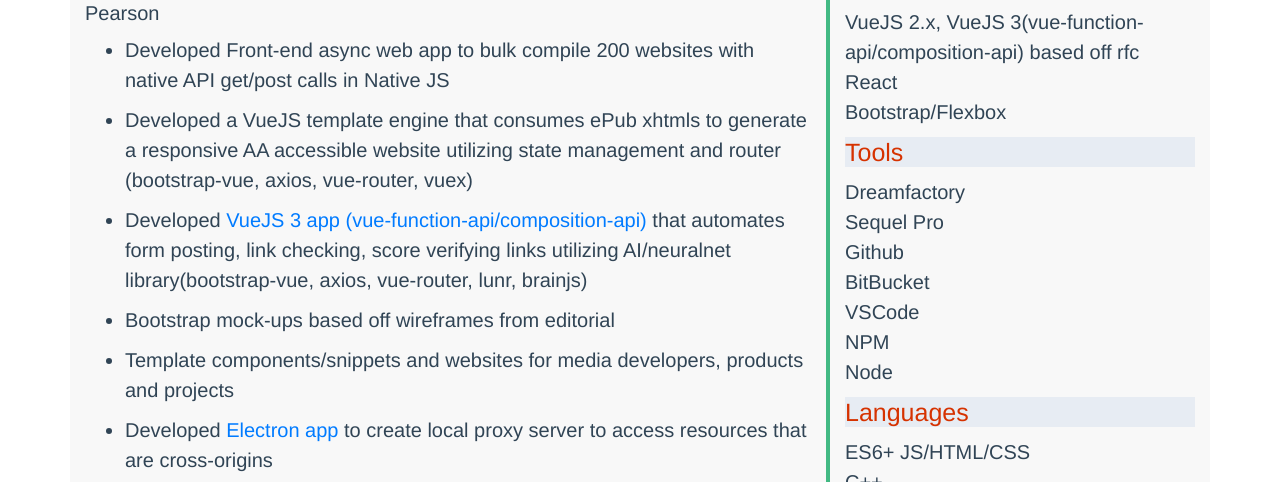
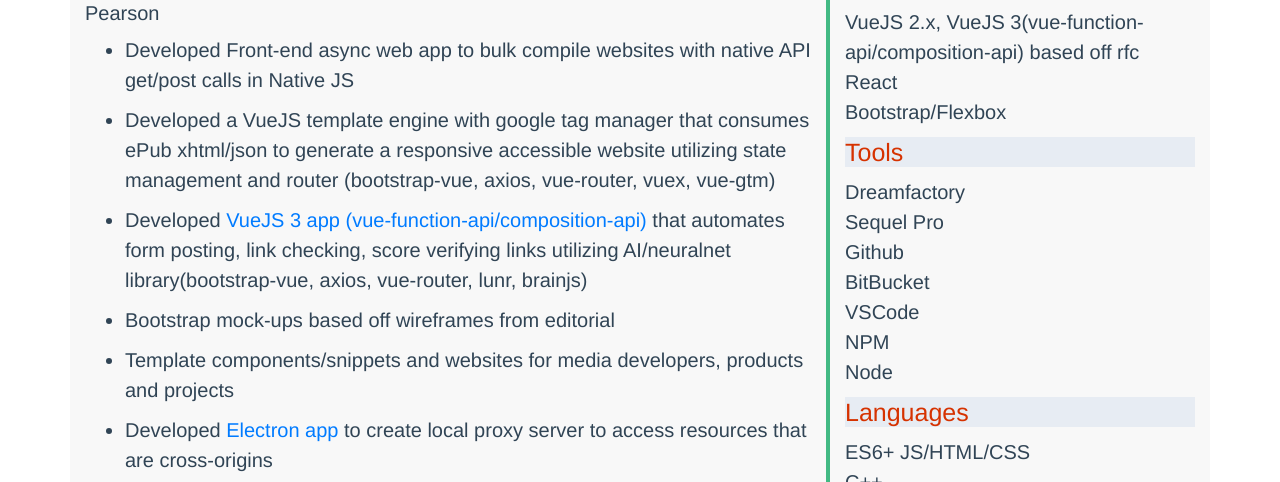
Before and after one commit to kwanjas3/responsive-resume, a plain HTML site: page jk.html in a window 1280 px wide. Shown: the part 283-765 px from the top of the page. Drawn offline with nearby package versions, Linux system fonts and the light colour scheme.

Commit message:
Update jk.html

```diff
--- a/jk.html
+++ b/jk.html
@@ -138,14 +138,14 @@
           </h3>
           <ul>
             <li>
-              Developed Front-end async web app to bulk compile 200 websites with native API
+              Developed Front-end async web app to bulk compile websites with native API
               get/post calls in Native JS
             </li>
             <li>
               Developed a
-              VueJS template engine
-              that consumes ePub xhtmls to generate a responsive AA accessible
-              website utilizing state management and router (bootstrap-vue, axios, vue-router, vuex)
+              VueJS template engine with google tag manager
+              that consumes ePub xhtml/json to generate a responsive accessible
+              website utilizing state management and router (bootstrap-vue, axios, vue-router, vuex, vue-gtm)
             </li>
             <li>
               Developed
```
